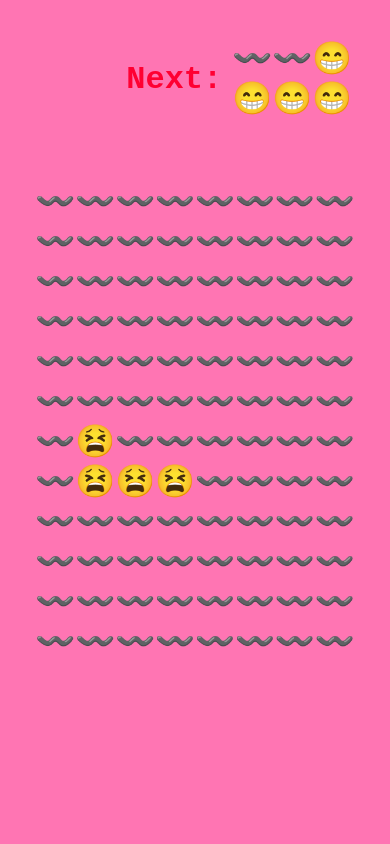
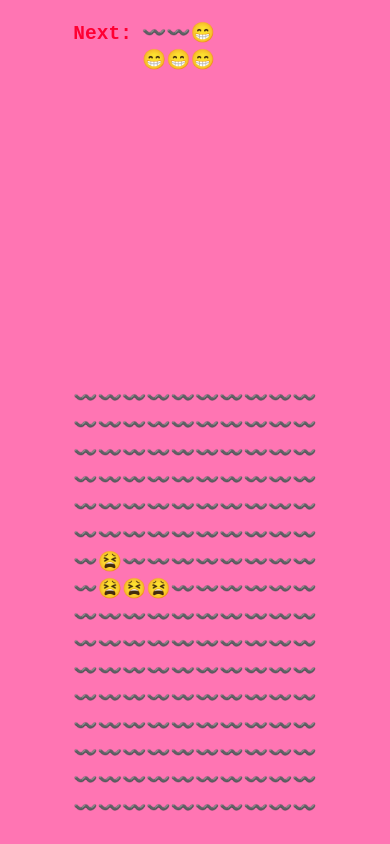
Before and after one commit to cjlindblad/swipetris, a website with bundled scripts: page index.html in a window 390 px wide. Built offline with nearby package versions, Linux system fonts and the light colour scheme.

Commit message:
Changed game board size and fixed mobile styling

```diff
--- a/TODO.txt
+++ b/TODO.txt
@@ -10,7 +10,7 @@
 ✅ dependency injection
 ✅ terminal rendering
 ✅ show next piece in UI
-- mobile styling
+- flexible mobile styling
 - game over
 - clean up rotation logic
 - clean up render logic
@@ -19,3 +19,5 @@
 - wall kicks
 - don't handle render in multiple places
 - scoring
+
+🐛 all pieces doesn't start at the top (for example "I"-piece)
--- a/index.html
+++ b/index.html
@@ -26,27 +26,35 @@
       h1 {
         font-weight: bold;
         font-family: sans-serif;
-        font-size: 32px;
+        font-size: 1.5em;
+        line-height: 1.4;
         font-family: monospace;
+        white-space: pre;
+      }
+
+      .game-wrapper {
+        flex: 1;
+        display: flex;
+        flex-direction: column;
+        justify-content: space-between;
       }
 
       .next-wrapper {
-        position: absolute;
-        top: 10px;
-        right: 30px;
         display: flex;
         flex-direction: row;
-        align-items: center;
+        align-items: flex-start;
       }
 
       #next {
         margin-left: 10px;
       }
     </style>
-    <h1 id="input">Listening for input..</h1>
-    <div class="next-wrapper">
-      <h1>Next:</h1>
-      <h1 id="next"></h1>
+    <div class="game-wrapper">
+      <div class="next-wrapper">
+        <h1>Next:</h1>
+        <h1 id="next"></h1>
+      </div>
+      <h1 id="input">Listening for input..</h1>
     </div>
   </body>
 </html>
--- a/src/config.mjs
+++ b/src/config.mjs
@@ -3,8 +3,8 @@ import { GAME_PIECE_TYPES } from './gamePiece/index.mjs';
 export const WEB_ENV = 'WEB_ENV';
 export const TERMINAL_ENV = 'TERMINAL_ENV';
 
-export const COLUMNS = 8;
-export const ROWS = 12;
+export const COLUMNS = 10;
+export const ROWS = 16;
 
 export const BASE_GRAVITY_DELAY = 800;
 
@@ -17,7 +17,7 @@ const GAME_CHARS = {
     [GAME_PIECE_TYPES.T]: '😮',
     [GAME_PIECE_TYPES.I]: '😎',
     [GAME_PIECE_TYPES.BLOCK]: '😅',
-    [GAME_PIECE_TYPES.EMPTY_SPACE]: '️️️️️️️〰️'
+    [GAME_PIECE_TYPES.EMPTY_SPACE]: '〰️'
   },
   [TERMINAL_ENV]: {
     [GAME_PIECE_TYPES.L]: 'l',
```
